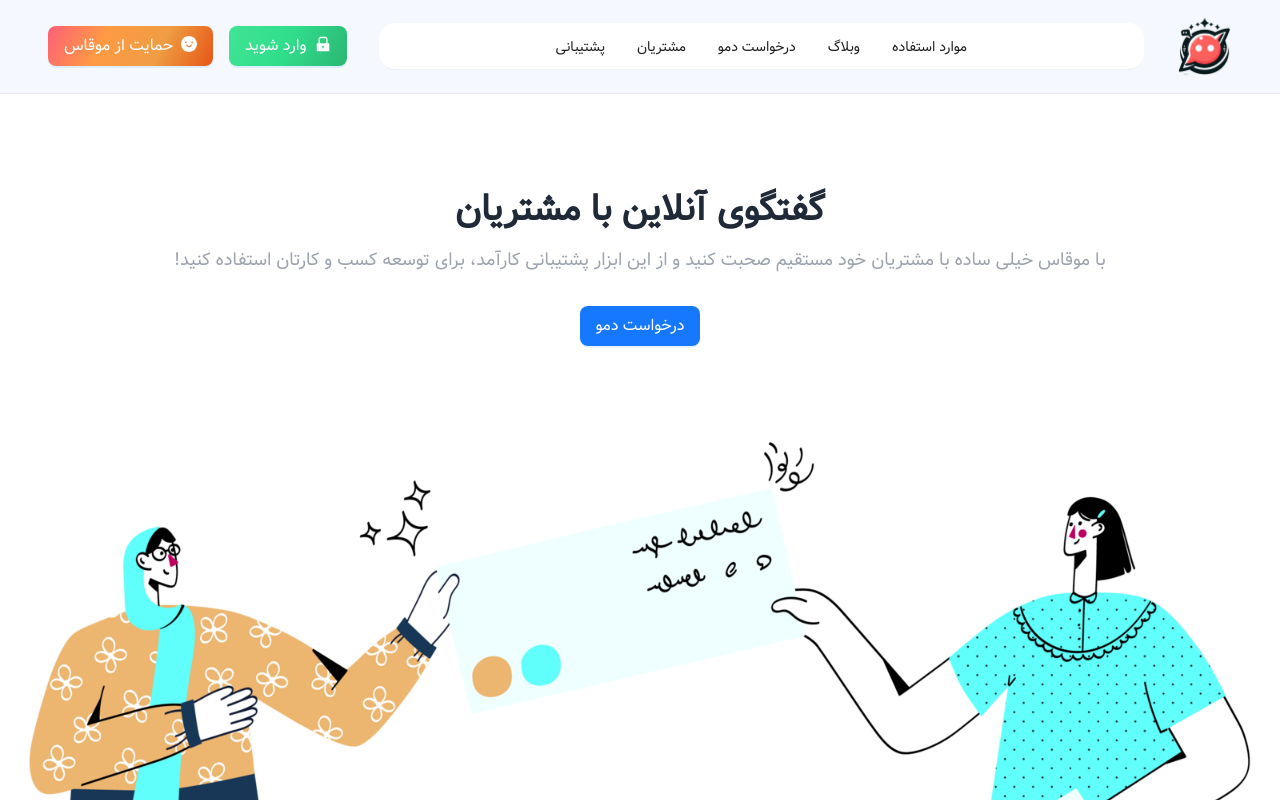
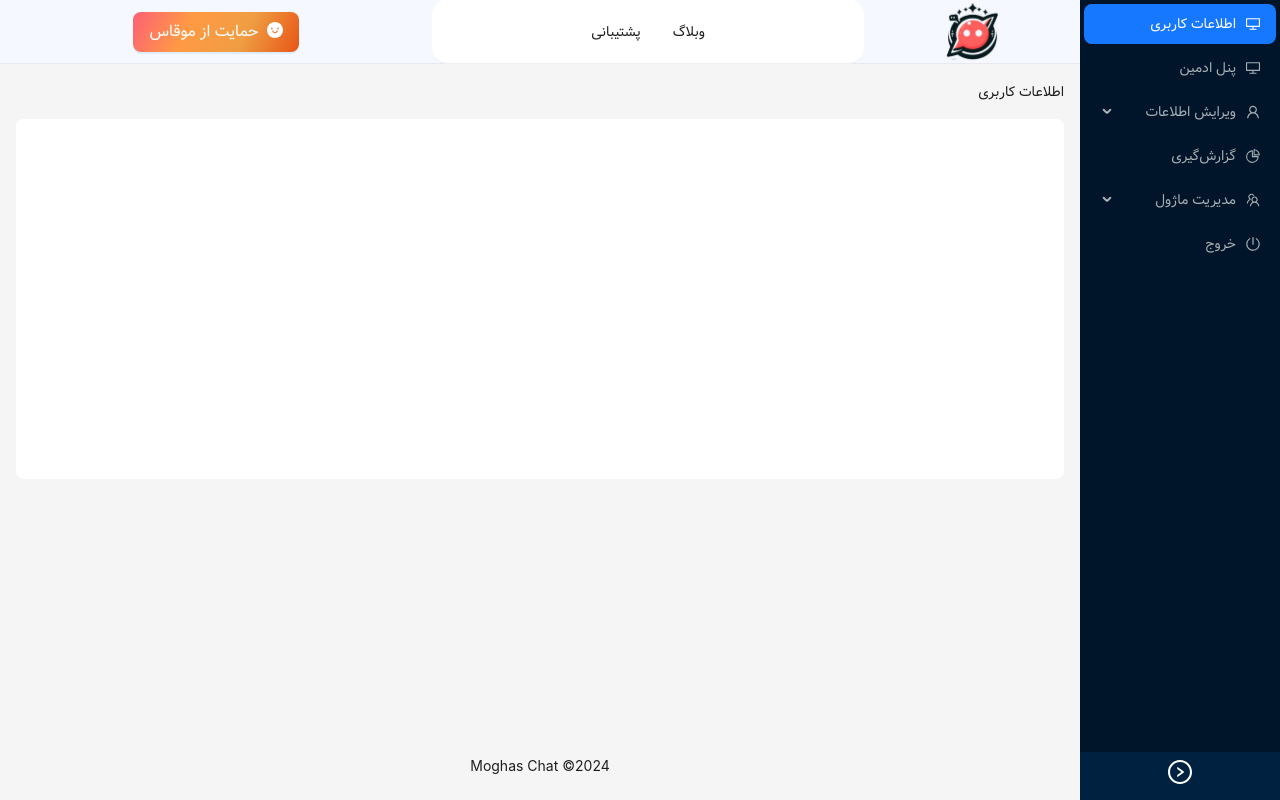
Before and after one commit to AlirezaMsv/Moghas, a React (Create React App) app: page /dashboard in a window 1280 px wide. Shown: the top 800 px of the page. Built offline with nearby package versions, Linux system fonts and the light colour scheme; no server answers.

Commit message:
add dashboard page

```diff
--- a/package.json
+++ b/package.json
@@ -13,6 +13,7 @@
     "humps": "^2.0.1",
     "react": "^18.3.1",
     "react-dom": "^18.3.1",
+    "react-router-dom": "^6.23.1",
     "react-scripts": "5.0.1",
     "react-transition-group": "^4.4.5",
     "tailwindcss": "^3.4.3",
--- a/src/App.js
+++ b/src/App.js
@@ -1,17 +1,38 @@
+import { BrowserRouter, Route, Routes } from "react-router-dom";
 import HomePage from "./pages/HomePage/HomePage";
+import Dashboard from "./pages/Dashboard/Dashboard";
 import "./App.css";
 import { useEffect } from "react";
+// import { CookiesProvider, useCookies } from "react-cookie";
 
 function App() {
   useEffect(() => {
-    fetch(window.location.pathname.split('/')[1] + '/environment.json').then((r) =>
-      r.json().then((data) => {
-        window.publicUrl = data.publicUrl;
-      }),
+    fetch(window.location.pathname.split("/")[1] + "/environment.json").then(
+      (r) =>
+        r.json().then((data) => {
+          window.publicUrl = data.publicUrl;
+        })
     );
   }, []);
 
-  return <HomePage />;
+  // const UserContext = createContext();
+
+  return (
+    // <div className="App">
+    //   <CookiesProvider>
+    //     <UserContext.Provider
+    //       value={{}}
+    //     >
+    <BrowserRouter>
+      <Routes>
+        <Route path="/" element={<HomePage />} />
+        <Route path="/dashboard" element={<Dashboard />} />
+      </Routes>
+    </BrowserRouter>
+    //     </UserContext.Provider>
+    //   </CookiesProvider>
+    // </div>
+  );
 }
 
 export default App;
--- a/src/pages/Dashboard/Dashboard.jsx
+++ b/src/pages/Dashboard/Dashboard.jsx
@@ -0,0 +1,164 @@
+import React, { useEffect, useState } from "react";
+import {
+  DesktopOutlined,
+  PoweroffOutlined,
+  LeftCircleOutlined,
+  PieChartOutlined,
+  RightCircleOutlined,
+  TeamOutlined,
+  UserOutlined,
+} from "@ant-design/icons";
+import { Breadcrumb, Layout, Menu, theme, message } from "antd";
+import DashHeader from "./cmps/DashHeader";
+import DonateModal from "../DonateModal/DonateModal";
+import SupportModal from "../SupportModal/SupportModal";
+
+const { Header, Content, Footer, Sider } = Layout;
+function getItem(label, key, icon, children) {
+  return {
+    key,
+    icon,
+    children,
+    label,
+  };
+}
+const items = [
+  getItem("اطلاعات کاربری", "1", <DesktopOutlined />),
+  getItem("پنل ادمین", "2", <DesktopOutlined />),
+  getItem("ویرایش اطلاعات", "3", <UserOutlined />, [
+    getItem("تغییر ایمیل", "3_1"),
+    getItem("تغییر پسورد", "3_2"),
+  ]),
+  getItem("گزارش‌گیری", "4", <PieChartOutlined />),
+  getItem("مدیریت ماژول", "5", <TeamOutlined />, [
+    getItem("سوالات پرتکرار", "5_1"),
+    getItem("تنظیمات ظاهری", "5_2"),
+    getItem("مدیریت تورها", "5_3"),
+  ]),
+  getItem("خروج", "6", <PoweroffOutlined />),
+];
+
+const Dashboard = () => {
+  const [breadItems, setBreadItems] = useState([]);
+  const [collapsed, setCollapsed] = useState(false);
+  const {
+    token: { colorBgContainer, borderRadiusLG },
+  } = theme.useToken();
+
+  const [messageApi, contextHolder] = message.useMessage();
+  const [showDonate, setShowDonate] = useState(false);
+  const [showSupport, setShowSupport] = useState(false);
+
+  const handleMenuClick = (mi) => {
+    const arr = [];
+    const root = items.filter(
+      (i) => i.key === mi.keyPath[mi.keyPath.length - 1]
+    );
+    const rootName = root[0].label;
+    arr.push(rootName);
+    if (mi.keyPath.length > 1) {
+      const child = root[0].children.filter((i) => i.key === mi.keyPath[0]);
+      const childName = child[0].label;
+      arr.push(childName);
+    }
+    setBreadItems(arr);
+  };
+
+  useEffect(() => {
+    setBreadItems(["اطلاعات کاربری"]);
+  }, []);
+
+  return (
+    <Layout
+      style={{
+        minHeight: "100vh",
+        direction: "rtl",
+      }}
+    >
+      {contextHolder}
+      {showDonate && (
+        <DonateModal
+          isOpen={showDonate}
+          close={() => setShowDonate(false)}
+          messageApi={messageApi}
+        />
+      )}
+      {showSupport && (
+        <SupportModal
+          isOpen={showSupport}
+          close={() => setShowSupport(false)}
+          messageApi={messageApi}
+        />
+      )}
+      <Sider
+        collapsible
+        collapsed={collapsed}
+        onCollapse={(value) => setCollapsed(value)}
+        trigger={
+          collapsed ? (
+            <LeftCircleOutlined className="text-2xl" />
+          ) : (
+            <RightCircleOutlined className="text-2xl" />
+          )
+        }
+      >
+        <div className="demo-logo-vertical" />
+        <Menu
+          theme="dark"
+          defaultSelectedKeys={["1"]}
+          mode="inline"
+          items={items}
+          onClick={handleMenuClick}
+        />
+      </Sider>
+      <Layout>
+        {/* header */}
+        <Header
+          style={{
+            padding: 0,
+            background: colorBgContainer,
+          }}
+        >
+          <DashHeader
+            messageApi={messageApi}
+            openDonate={() => setShowDonate(true)}
+            openSupport={() => setShowSupport(true)}
+          />
+        </Header>
+        {/* content */}
+        <Content
+          style={{
+            margin: "0 16px",
+          }}
+        >
+          <Breadcrumb
+            style={{
+              margin: "16px 0",
+            }}
+          >
+            {breadItems.map((b) => (
+              <Breadcrumb.Item className="font">{b}</Breadcrumb.Item>
+            ))}
+          </Breadcrumb>
+          <div
+            style={{
+              padding: 24,
+              minHeight: 360,
+              background: colorBgContainer,
+              borderRadius: borderRadiusLG,
+            }}
+          ></div>
+        </Content>
+        {/* footer */}
+        <Footer
+          style={{
+            textAlign: "center",
+          }}
+        >
+          Moghas Chat ©{new Date().getFullYear()}
+        </Footer>
+      </Layout>
+    </Layout>
+  );
+};
+export default Dashboard;
--- /dev/null
+++ b/src/pages/Dashboard/cmps/DashHeader.jsx
@@ -0,0 +1,84 @@
+import { Menu, Button, ConfigProvider } from "antd";
+import { SmileFilled } from "@ant-design/icons";
+import { TinyColor } from "@ctrl/tinycolor";
+import icon from "../../../assets/logos/icon.png";
+
+const DashHeader = ({ openDonate, openSupport, messageApi }) => {
+  const colors2 = ["#fc6076", "#ff9a44", "#ef9d43", "#e75516"];
+  const getHoverColors = (colors) =>
+    colors.map((color) => new TinyColor(color).lighten(5).toString());
+  const getActiveColors = (colors) =>
+    colors.map((color) => new TinyColor(color).darken(5).toString());
+
+  return (
+    <Menu
+      mode="horizontal"
+      className="items-center h-16"
+      style={{
+        direction: "rtl",
+        backgroundColor: "#f5f8fe",
+      }}
+    >
+
+      <img className="w-14 mx-20" src={icon} />
+      <Menu
+        selectedKeys={[]}
+        mode="horizontal"
+        className="basis-3/6 flex justify-center rounded-2xl"
+      >
+        <Menu.Item
+          onClick={() => {
+            messageApi.open({
+              type: "info",
+              content: "در حال توسعه هستیم!",
+              style: {
+                fontFamily: "VazirFD",
+                direction: "rtl",
+              },
+            });
+          }}
+        >
+          وبلاگ
+        </Menu.Item>
+        <Menu.Item
+          onClick={() => {
+            openSupport();
+          }}
+        >
+          پشتیبانی
+        </Menu.Item>
+      </Menu>
+      <div className="basis-3/6 flex justify-center">
+        {/* start free */}
+        <ConfigProvider
+          theme={{
+            components: {
+              Button: {
+                fontFamily: "VazirFD",
+                colorPrimary: `linear-gradient(116deg,  ${colors2.join(", ")})`,
+                colorPrimaryHover: `linear-gradient(116deg, ${getHoverColors(
+                  colors2
+                ).join(", ")})`,
+                colorPrimaryActive: `linear-gradient(116deg, ${getActiveColors(
+                  colors2
+                ).join(", ")})`,
+                lineWidth: 0,
+              },
+            },
+          }}
+        >
+          <Button
+            type="primary"
+            size="large"
+            onClick={openDonate}
+            icon={<SmileFilled />}
+          >
+            حمایت از موقاس
+          </Button>
+        </ConfigProvider>
+      </div>
+    </Menu>
+  );
+};
+
+export default DashHeader;
--- a/src/pages/HomePage/cmps/AppMenu.jsx
+++ b/src/pages/HomePage/cmps/AppMenu.jsx
@@ -1,4 +1,4 @@
-import { Menu, Button, ConfigProvider, message } from "antd";
+import { Menu, Button, ConfigProvider } from "antd";
 import { LockFilled, SmileFilled } from "@ant-design/icons";
 import { TinyColor } from "@ctrl/tinycolor";
 import "./AppMenu.module.css";
```
Also changed, not shown: src/pages/Dashboard/dash.module.css (added), 1 other file (tests, documents, lock files or other folders).
